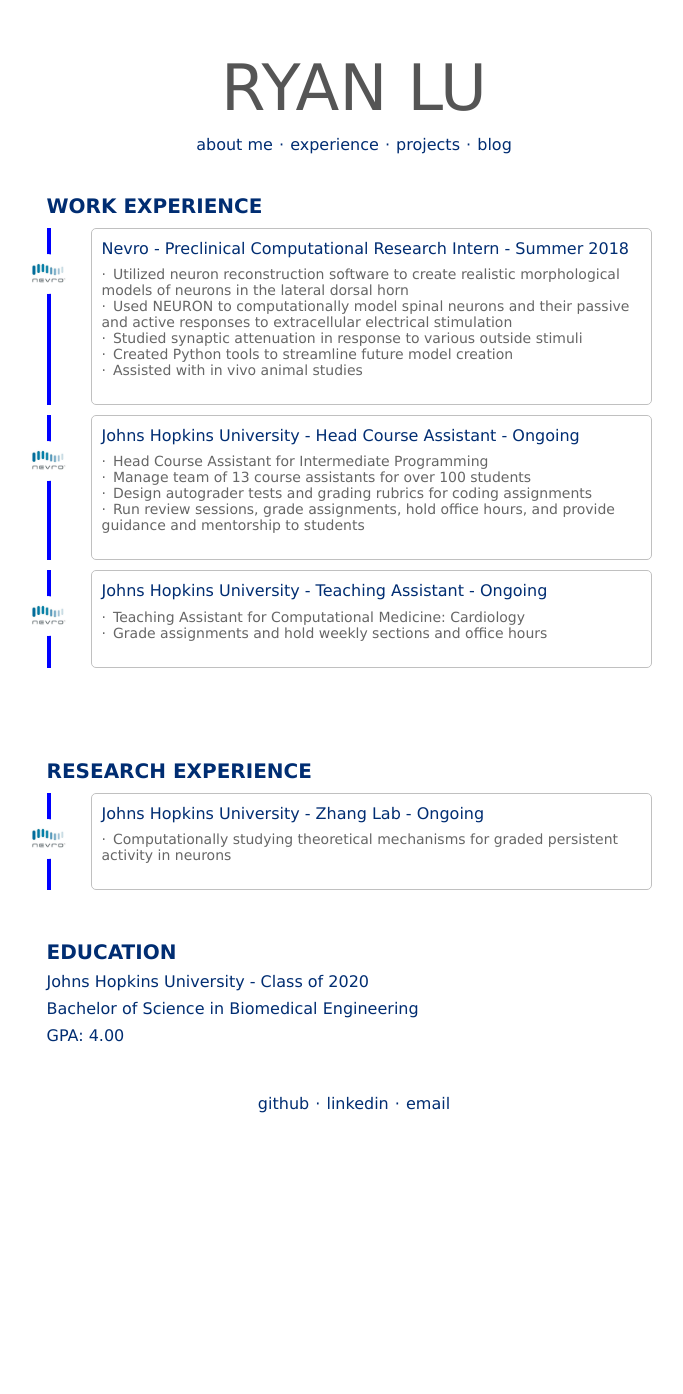
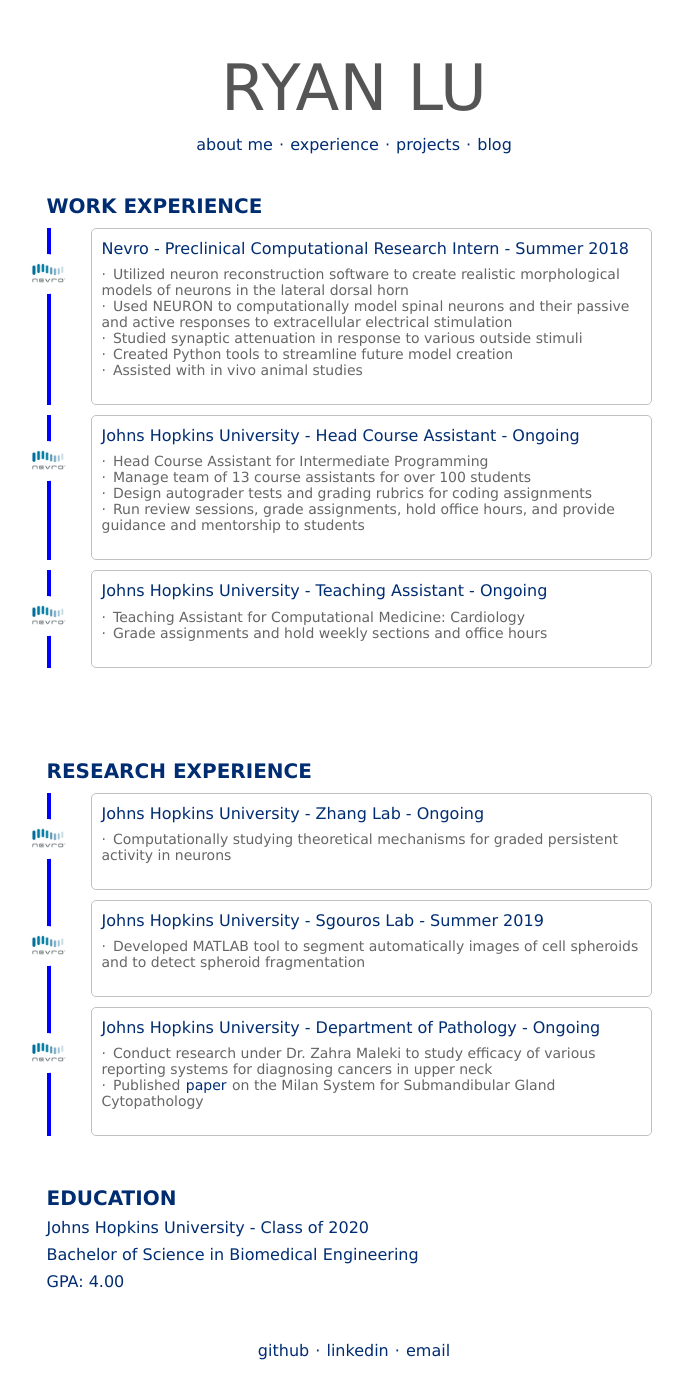
Before and after one commit to ryanlu41/ryanlu41.github.io, a Jekyll site: the page built from experience/index.html, in a window 1280 px wide. Shown: the whole page, without its empty margins (286-969 px from the left). Built offline with Jekyll 4.4.1, drawn with Linux system fonts in a browser that asks for light colours; before the commit the page ends 1147 px from its top, so only the background shows below that.

Commit message:
research

```diff
--- a/experience/index.html
+++ b/experience/index.html
@@ -90,6 +90,19 @@
 					<li>Computationally studying theoretical mechanisms for graded persistent activity in neurons</li>
 				</ul>
 			</div>
+			<div class="timeline-item nevro">
+				<h4>Johns Hopkins University - Sgouros Lab - Summer 2019</h4>
+				<ul>
+					<li>Developed MATLAB tool to segment automatically images of cell spheroids and to detect spheroid fragmentation</li>
+				</ul>
+			</div>
+			<div class="timeline-item nevro">
+				<h4>Johns Hopkins University - Department of Pathology - Ongoing</h4>
+				<ul>
+					<li>Conduct research under Dr. Zahra Maleki to study efficacy of various reporting systems for diagnosing cancers in upper neck</li>
+					<li>Published <a href = 'https://onlinelibrary.wiley.com/doi/full/10.1002/cncy.22135'>paper</a> on the Milan System for Submandibular Gland Cytopathology</li>
+				</ul>
+			</div>
 		</div>
 	</div>
 </div>
```
